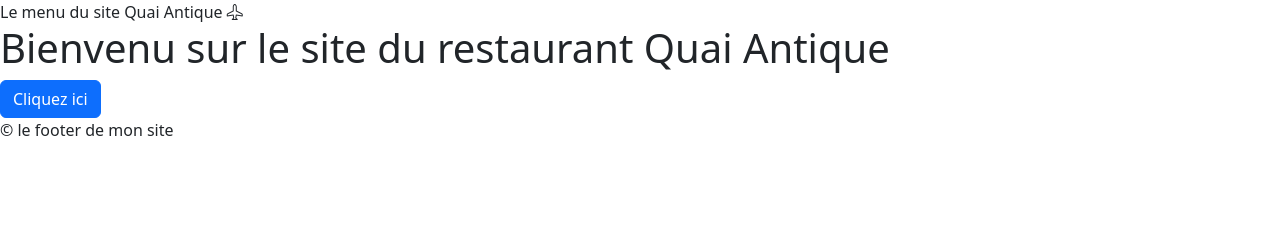
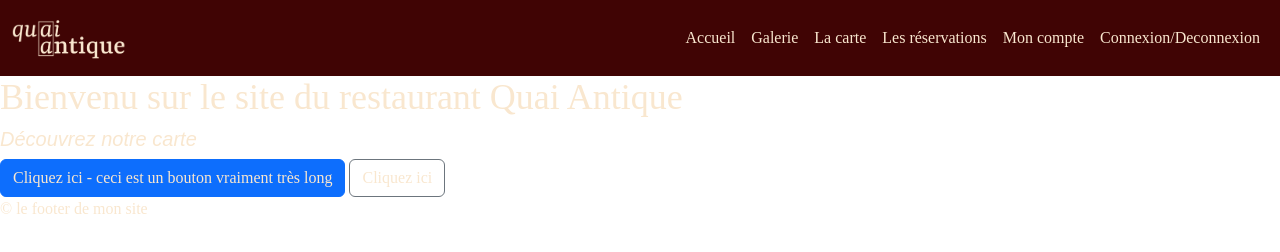
Before and after one commit to buffsum/CDC_QA, a website with bundled scripts: page index.html in a window 1280 px wide. Built offline with nearby package versions, Linux system fonts and the light colour scheme; files whose address does not match are found by name; a web font is replaced by a local one.

Commit message:
j'ai mis à jour les 3 bonnes fonts pour h1, h2 et le reste des textes. puis j'ai créé ma navbar avec les bons éléments visuels

```diff
--- a/index.html
+++ b/index.html
@@ -8,17 +8,57 @@
     <link rel="stylesheet" href="scss/main.css">
 
     <!-- fonts -->
-    <!-- <link rel="preconnect" href="https://fonts.googleapis.com">
+    <link rel="preconnect" href="https://fonts.googleapis.com">
     <link rel="preconnect" href="https://fonts.gstatic.com" crossorigin>
-    <link href="https://fonts.googleapis.com/css2?family=Rasa:ital,wght@0,300..700;1,300..700&display=swap" rel="stylesheet"> -->
+    <link href="https://fonts.googleapis.com/css2?family=Rasa:ital,wght@0,300..700;1,300..700&display=swap" rel="stylesheet">
 
     <link rel="preconnect" href="https://fonts.googleapis.com">
     <link rel="preconnect" href="https://fonts.gstatic.com" crossorigin>
     <link href="https://fonts.googleapis.com/css2?family=Nunito+Sans:ital,opsz,wght@0,6..12,200..1000;1,6..12,200..1000&family=Rasa:ital,wght@0,300..700;1,300..700&display=swap" rel="stylesheet">
+
+    <link rel="preconnect" href="https://fonts.googleapis.com">
+    <link rel="preconnect" href="https://fonts.gstatic.com" crossorigin>
+    <link href="https://fonts.googleapis.com/css2?family=Montaga&family=Nunito+Sans:ital,opsz,wght@0,6..12,200..1000;1,6..12,200..1000&family=Rasa:ital,wght@0,300..700;1,300..700&display=swap" rel="stylesheet">
     <title>Document</title>
 </head>
 <body>
-    <header> Le menu du site Quai Antique <i class="bi bi-airplane"></i> </header>
+    <!-- <header> Le menu du site Quai Antique <i class="bi bi-airplane"></i> </header> -->
+    <header>
+        <nav class="navbar navbar-expand-lg bg-dark" data-bs-theme="dark">
+            <div class="container-fluid">
+              <a class="navbar-brand" href="/">
+                <img src="img/Logo-3.png" alt="logo Quai Antique" style= "height : 50px;">
+              </a>
+              <button class="navbar-toggler" type="button" data-bs-toggle="collapse" data-bs-target="#navbarSupportedContent" aria-controls="navbarSupportedContent" aria-expanded="false" aria-label="Toggle navigation">
+                <span class="navbar-toggler-icon"></span>
+              </button>
+              <div class="collapse navbar-collapse" id="navbarSupportedContent">
+                <ul class="navbar-nav ms-auto mb-2 mb-lg-0">
+                    <!-- mb-2 = margin bottom 2 / ms-auto = marge à gauche au lieu de droite donc m start au lieu de me -->
+                  <li class="nav-item">
+                    <a class="nav-link" href="/">Accueil</a>
+                  </li>
+                  <li class="nav-item">
+                    <a class="nav-link" href="/galerie">Galerie</a>
+                  </li>
+                  <li class="nav-item">
+                    <a class="nav-link" href="#">La carte</a>
+                  </li>
+                  <li class="nav-item">
+                    <a class="nav-link" href="#">Les réservations</a>
+                  </li>
+                  <li class="nav-item">
+                    <a class="nav-link" href="#">Mon compte</a>
+                  </li>
+                  <li class="nav-item">
+                    <a class="nav-link" href="#">Connexion/Deconnexion</a>
+                    <!-- co/déco à gérer plus tard -->
+                  </li>
+                </ul>
+              </div>
+            </div>
+          </nav>
+    </header>
 
     <main id="main-page">
         <h1>Home</h1>
@@ -27,7 +67,8 @@
         <a href="contact.php">Contact</a> -->
     </main>
 
-    <button class="btn btn-primary">Cliquez ici</button>
+    <button class="btn btn-primary">Cliquez ici - ceci est un bouton vraiment très long</button>
+    <button class="btn btn-secondary">Cliquez ici</button>
 
     <footer>
         <p>&copy; le footer de mon site</p>
--- a/pages/home.html
+++ b/pages/home.html
@@ -1,3 +1,6 @@
 <h1>
     Bienvenu sur le site du restaurant Quai Antique
 </h1>
+<h2>
+    Découvrez notre carte
+</h2>
--- a/scss/_custom.scss
+++ b/scss/_custom.scss
@@ -7,8 +7,6 @@
 $primary: #B97F59;
 $secondary: #F9E7CF;
 
-// $bg-primary: #730202;
-
 // couleurs texte
 $body-color: #F9E7CF;
 
@@ -16,17 +14,77 @@ $body-color: #F9E7CF;
 $body-bg:#730202;
 $body-bg-dark: #400404;
 $body-bg-info: #3D5507;
-
 // $bg-body: #730202;
 // $bg-dark: #400404;
 // $bg-info: white;
 // $bg-light: #400404;
+// $bg-primary: #730202;
 
-// Font
-$font-family-sans-serif: "Nunito", sans-serif, default;
-// $body-font-family-serif: "Rasa", serif, default;
-// $body-font-family:$body-font-family-serif;
-// $body-font-family: "Rasa", serif, default;
+.bg-dark {
+    background-color: $body-bg-dark !important;
+}
+
+// navbar
+.navbar[data-bs-theme="dark"] {
+    background-color: $body-bg-dark !important;
+
+    .nav-link {
+        color: #F9E7CF !important;
+
+        &:hover {
+            color: #B97F59 !important;
+            text-decoration: underline;
+            font-weight: bold;
+        }
+    }
+}
+
+// Font / le !important au lieu de default me permet d'assurer que ça soit la bonne police
+$font-family-sans-serif: "Nunito", sans-serif !important;
+$font-family-serif: "RaSa", serif !important;
+$font-family-base: "Montaga", serif !important;
+
+// boutons
+.btn-primary {
+    color: #F9E7CF !important;
+    background-color: #B97F59;
+    border-color: #B97F59;
+
+    &:hover {
+        background-color: lighten($primary, 10%) !important;
+        color: #F9E7CF;
+    }
+}
+
+.btn-secondary {
+    color: #F9E7CF !important;
+    background-color: transparent !important;
+    border: 1px solid #F9E7CF;
+
+    &:hover {
+        background-color: #F9E7CF !important;
+        color: #730202 !important;
+    }
+}
+
+// Fonts des textes
+h1 {
+    font-family: $font-family-serif;
+    font-size: 2.25rem !important;
+}
+
+h2 {
+    font-family: $font-family-sans-serif;
+    font-style: italic;
+    font-size: 1.25rem !important;
+}
+
+p, body, a {
+    font-family: $font-family-base;
+    font-size: 1rem !important;
+    color: #F9E7CF !important;
+}
+
 
 @import "../node_modules/bootstrap/scss/bootstrap";
 
--- a/scss/main.scss
+++ b/scss/main.scss
@@ -1,2 +1,3 @@
 @import url("/node_modules/bootstrap-icons/font/bootstrap-icons.css");
+// @import url('https://fonts.googleapis.com/css2?family=Nunito+Sans:ital,opsz,wght@0,6..12,200..1000;1,6..12,200..1000&family=Rasa:ital,wght@0,300..700;1,300..700&display=swap');
 @import 'custom';
```
Also changed, not shown: img/Logo-3.png (added), scss/main.css, 1 other file.
